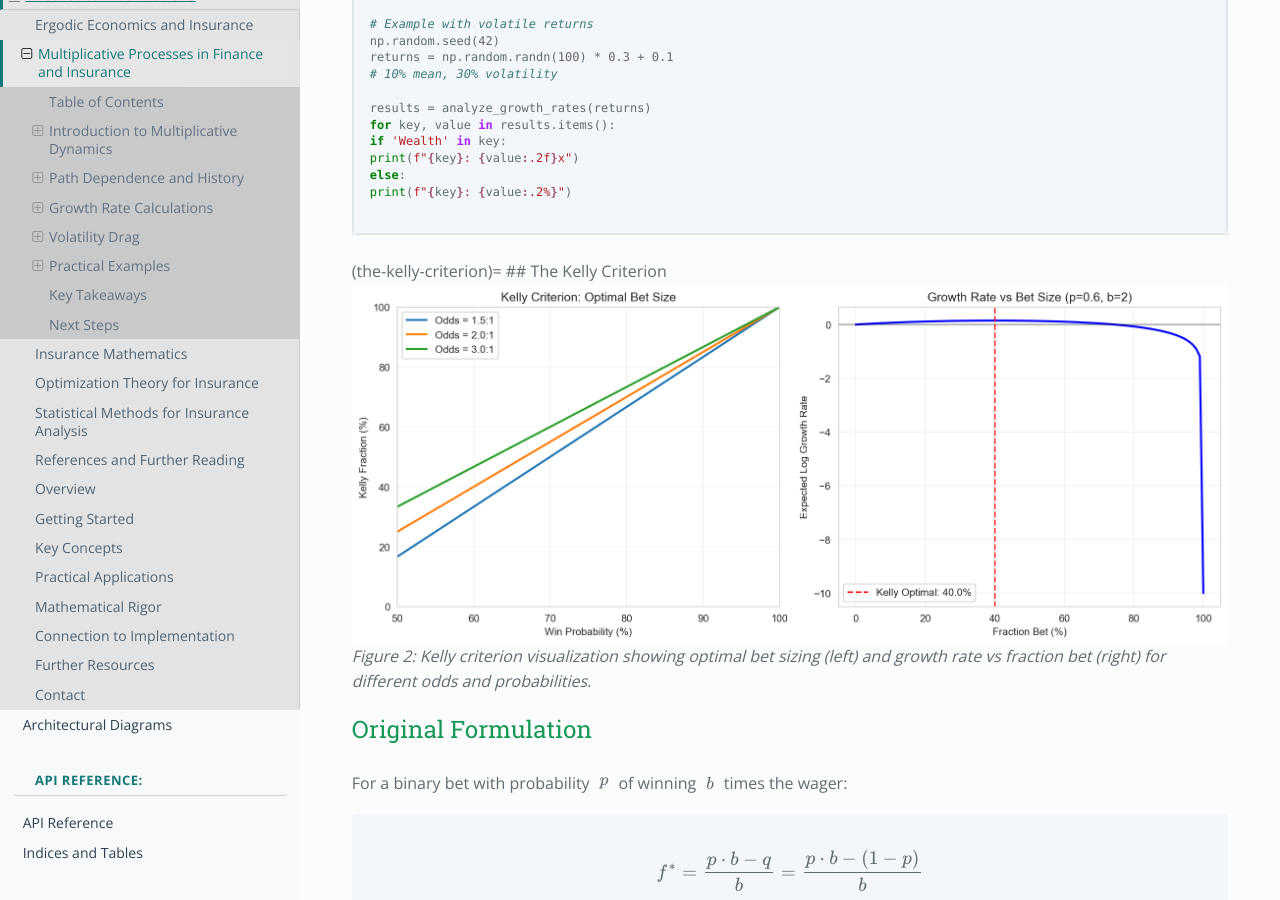
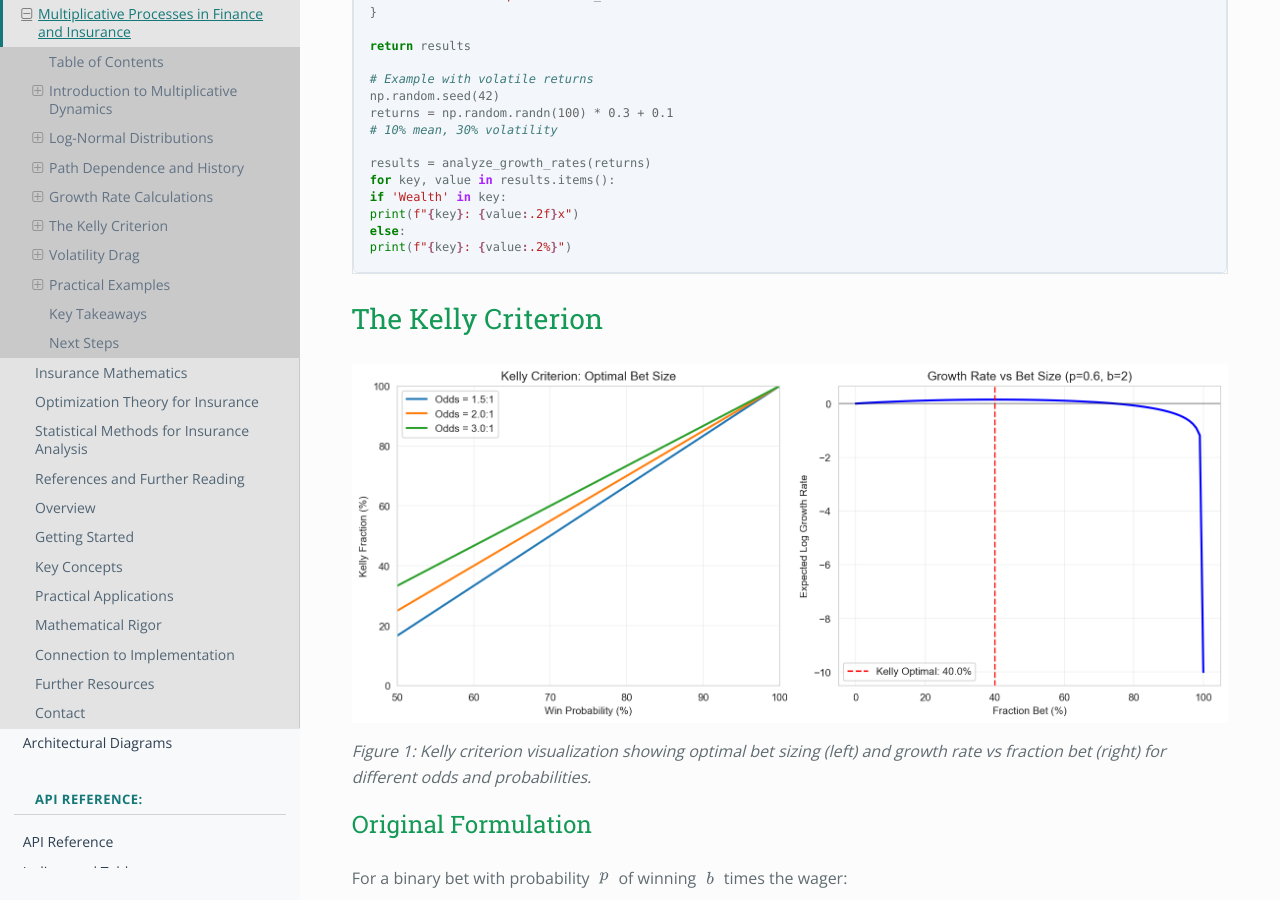
Before and after one commit to AlexFiliakov/Ergodic-Insurance-Limits, a Sphinx documentation site: the page built from ergodic_insurance/docs/theory/02_multiplicative_processes.md, in a window 1280 px wide and 900 px high, scrolled down 8985 px. Built offline with Sphinx 7.4.7 and the Read the Docs theme 3.1.0, drawn with Linux system fonts in a browser that asks for light colours; some of the changed text lies outside the part shown.

Commit message:
docs: fix formatting

````diff
--- a/ergodic_insurance/docs/theory/02_multiplicative_processes.md
+++ b/ergodic_insurance/docs/theory/02_multiplicative_processes.md
@@ -101,12 +101,14 @@
 print(f"Mean final value: {np.mean(final_values):.2f}")
 print(f"Median final value: {np.median(final_values):.2f}")
 print(f"Probability of loss: {np.mean(final_values < 100):.1%}")
+```
 
-```
-(log-normal-distributions)= ## Log-Normal Distributions
+(log-normal-distributions)=
+## Log-Normal Distributions
 ### Definition and Properties
 
 If $X \sim \text{LogNormal}(\mu, \sigma^2)$, then $\ln(X) \sim \text{Normal}(\mu, \sigma^2)$.
+
 **Probability density function**:
 
 $$
@@ -116,6 +118,7 @@
 ### Moments of Log-Normal Distribution
 
 For $X \sim \text{LogNormal}(\mu, \sigma^2)$:
+
 - **Mean**: $E[X] = e^{\mu + \sigma^2/2}$
 - **Median**: $\text{Med}[X] = e^{\mu}$
 - **Mode**: $\text{Mode}[X] = e^{\mu - \sigma^2}$
@@ -144,9 +147,11 @@
 ### Insurance Loss Modeling
 
 Log-normal distributions are common for:
+
 - **Claim severities**: Natural for multiplicative effects
 - **Asset values**: Result of compound growth
 - **Time-to-event**: With log-time normally distributed
+-
 ```python
 from scipy import stats
 import matplotlib.pyplot as plt
@@ -162,8 +167,8 @@
 plt.legend()
 plt.grid(True, alpha=0.3)
 plt.show()
+```
 
-```
 (path-dependence-and-history)=
 ## Path Dependence and History
 ### Definition of Path Dependence
@@ -245,7 +250,6 @@
 print(f"Maximum reached: {correlation_matrix[0, 1]:.3f}")
 print(f"Max drawdown: {correlation_matrix[0, 2]:.3f}")
 print(f"Realized volatility: {correlation_matrix[0, 3]:.3f}")
-
 ```
 
 (growth-rate-calculations)=
@@ -352,10 +356,15 @@
 print(f"{key}: {value:.2f}x")
 else:
 print(f"{key}: {value:.2%}")
+```
 
-```
-(the-kelly-criterion)= ## The Kelly Criterion
-![Kelly Criterion](figures/kelly_criterion.png) *Figure 2: Kelly criterion visualization showing optimal bet sizing (left) and growth rate vs fraction bet (right) for different odds and probabilities.*
+(the-kelly-criterion)=
+## The Kelly Criterion
+
+![Kelly Criterion](figures/kelly_criterion.png)
+
+*Figure 1: Kelly criterion visualization showing optimal bet sizing (left) and growth rate vs fraction bet (right) for different odds and probabilities.*
+
 ### Original Formulation
 
 For a binary bet with probability $p$ of winning $b$ times the wager:
@@ -560,6 +569,7 @@
 - Catastrophic risk: 5% chance of \$5M loss annually
 
 Without insurance:
+
 ```python
 def simulate_manufacturer(years=10, with_insurance=False):
     """Simulate manufacturer wealth evolution."""
@@ -624,6 +634,7 @@
 ![Office Building](../../../assets/photos/office_building_1_small.jpg)
 
 Portfolio with tail risk:
+
 ```python
 def portfolio_with_tail_risk(leverage=1.0, tail_hedge=False):
     """Simulate leveraged portfolio with tail risk."""
````
Also changed, not shown: other parts of ergodic_insurance/docs/theory/02_multiplicative_processes.md (+1 -1 lines).
